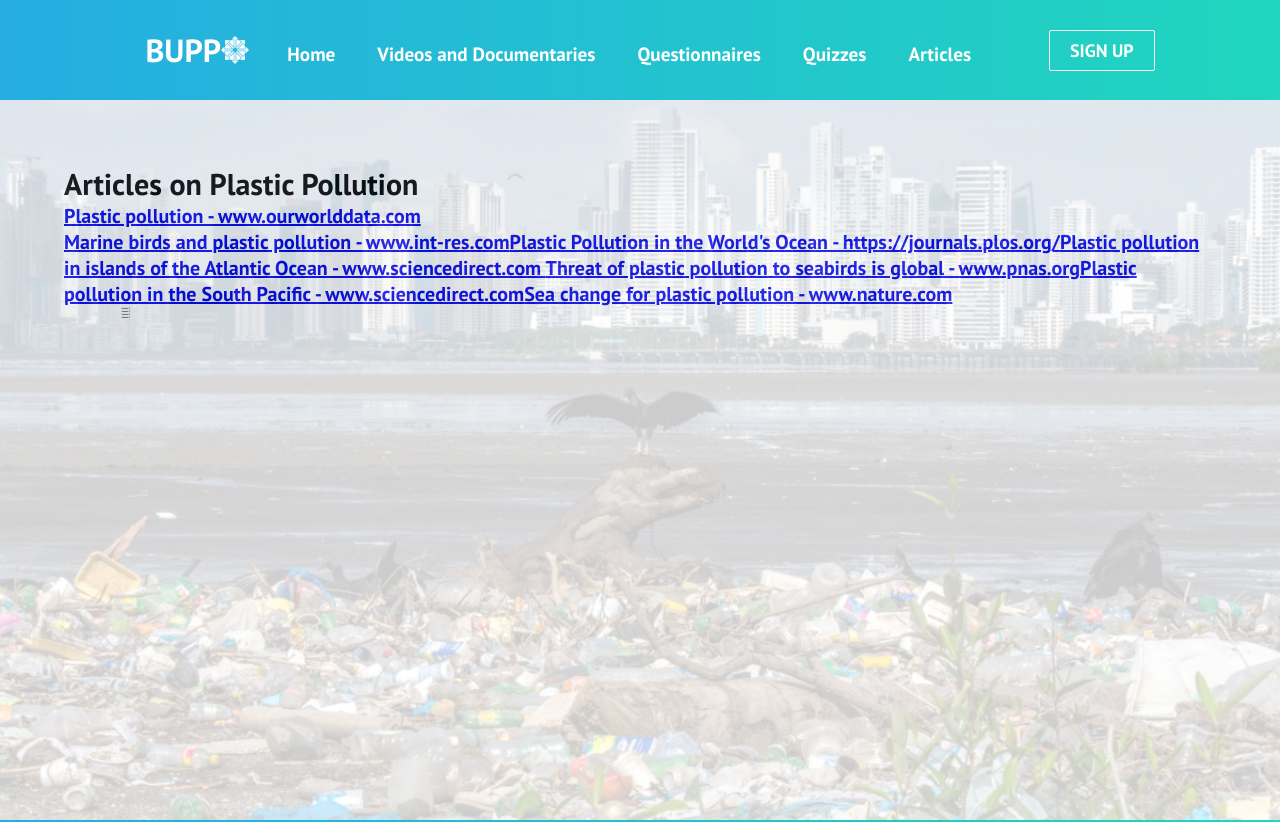
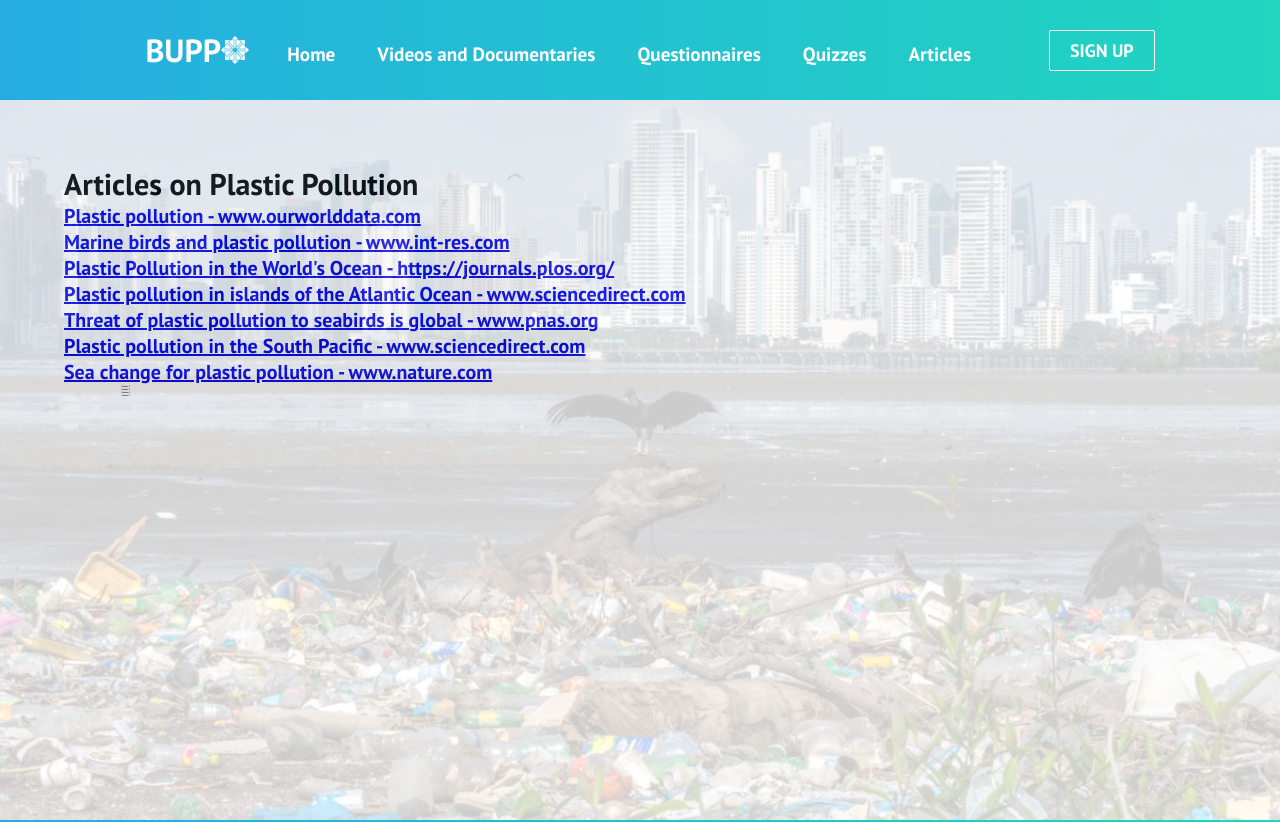
Before and after one commit to D-bose-commits/Plastic-pollution-react, a React (Create React App) app: page /articles in a window 1280 px wide. Shown: the top 822 px of the page. Built offline with nearby package versions, Linux system fonts and the light colour scheme.

Commit message:
Add files via upload

```diff
--- a/src/App.css
+++ b/src/App.css
@@ -51,7 +51,6 @@
   display: flex;
   flex-flow: wrap;
   align-items: left;
-  max-width: 1120px;
   width: 90%;
   margin: 0 auto;
   font-size: 2px;
@@ -64,7 +63,8 @@
   color:black;
   font-size: 20px;
   padding: 4rem;
-  max-width: 100%;
+  max-width: 2000px;
+  width: 100%;
   height: auto;
 }
 
--- a/src/components/pages/Articles.js
+++ b/src/components/pages/Articles.js
@@ -18,11 +18,18 @@ export default function Articles() {
 
             <a href="http://www.int-res.com/articles/meps/37/m037p295.pdf" rel=">Marine birds and plastic pollution - www.int-res.com">
             Marine birds and plastic pollution - www.int-res.com</a>
-            <Link to='https://journals.plos.org/plosone/article?id=10.1371/journal.pone.0111913&xid=17259,15700021,15700124,15700149,15700168,15700173,15700186,15700191,15700201'>Plastic Pollution in the World's Ocean - https://journals.plos.org/</Link>
-            <Link to='https://www.sciencedirect.com/science/article/abs/pii/S0269749117334310'>Plastic pollution in islands of the Atlantic Ocean - www.sciencedirect.com </Link>
-            <Link to='https://www.pnas.org/content/114/38/9994.short'>Threat of plastic pollution to seabirds is global - www.pnas.org</Link>
-            <Link to='https://www.sciencedirect.com/science/article/abs/pii/S0025326X12006224'>Plastic pollution in the South Pacific - www.sciencedirect.com</Link>
-            <Link to='https://www.nature.com/articles/544297a/'>Sea change for plastic pollution - www.nature.com</Link>
+              <br></br>
+
+            <a href='https://journals.plos.org/plosone/article?id=10.1371/journal.pone.0111913&xid=17259,15700021,15700124,15700149,15700168,15700173,15700186,15700191,15700201'>Plastic Pollution in the World's Ocean - https://journals.plos.org/</a>
+            <br></br>
+            <a href='https://www.sciencedirect.com/science/article/abs/pii/S0269749117334310'>Plastic pollution in islands of the Atlantic Ocean - www.sciencedirect.com </a>
+            <br></br>
+            <a href='https://www.pnas.org/content/114/38/9994.short'>Threat of plastic pollution to seabirds is global - www.pnas.org</a>
+            <br></br>
+            <a href='https://www.sciencedirect.com/science/article/abs/pii/S0025326X12006224'>Plastic pollution in the South Pacific - www.sciencedirect.com</a>
+            <br></br>
+            <a href='https://www.nature.com/articles/544297a/'>Sea change for plastic pollution - www.nature.com</a>
+            <br></br>
             <li className="articles-wrapper">Section 2</li>
             <li className="articles-wrapper">Section 3</li>
             <li className="articles-wrapper">Section 4</li>
```
